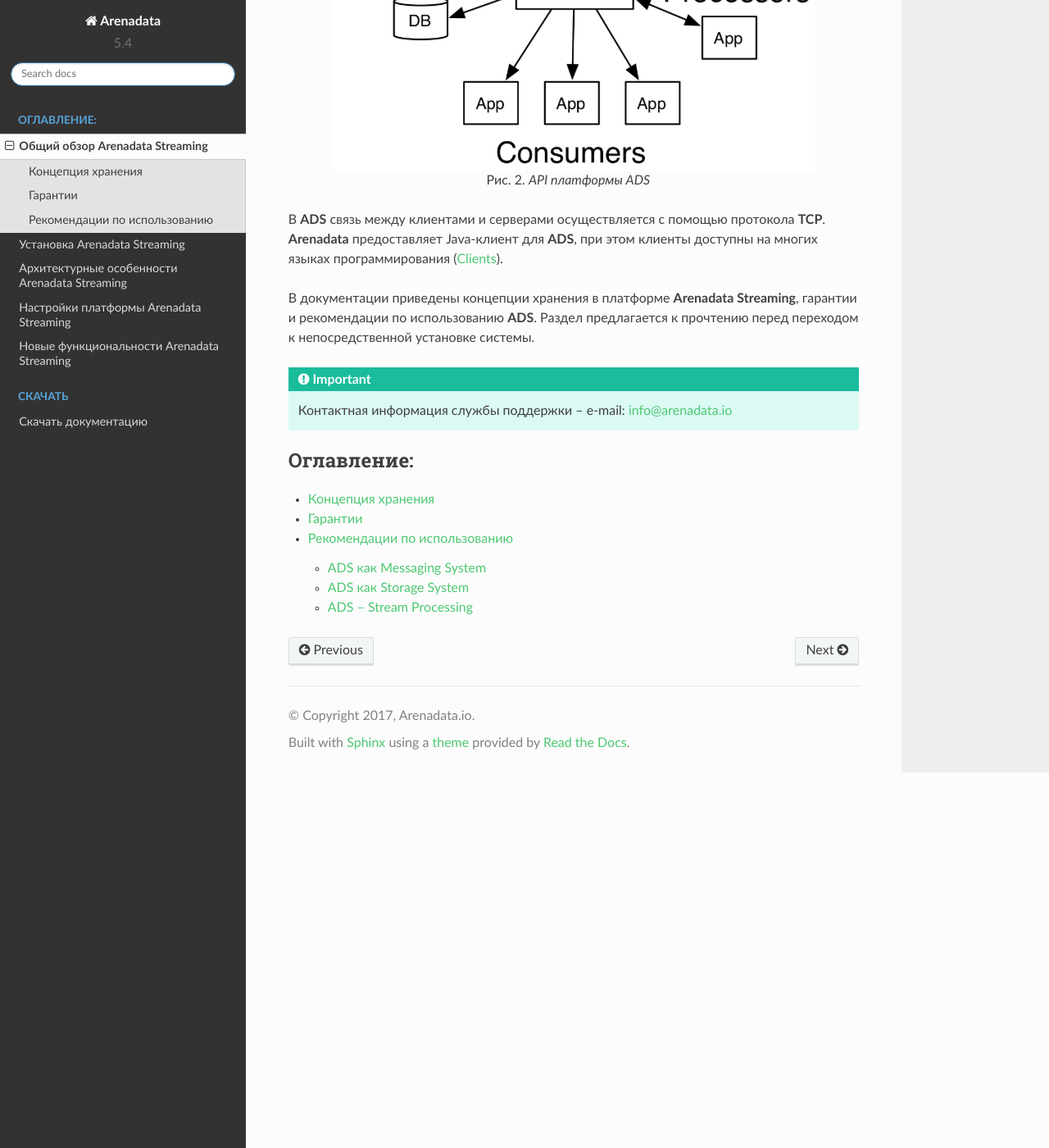
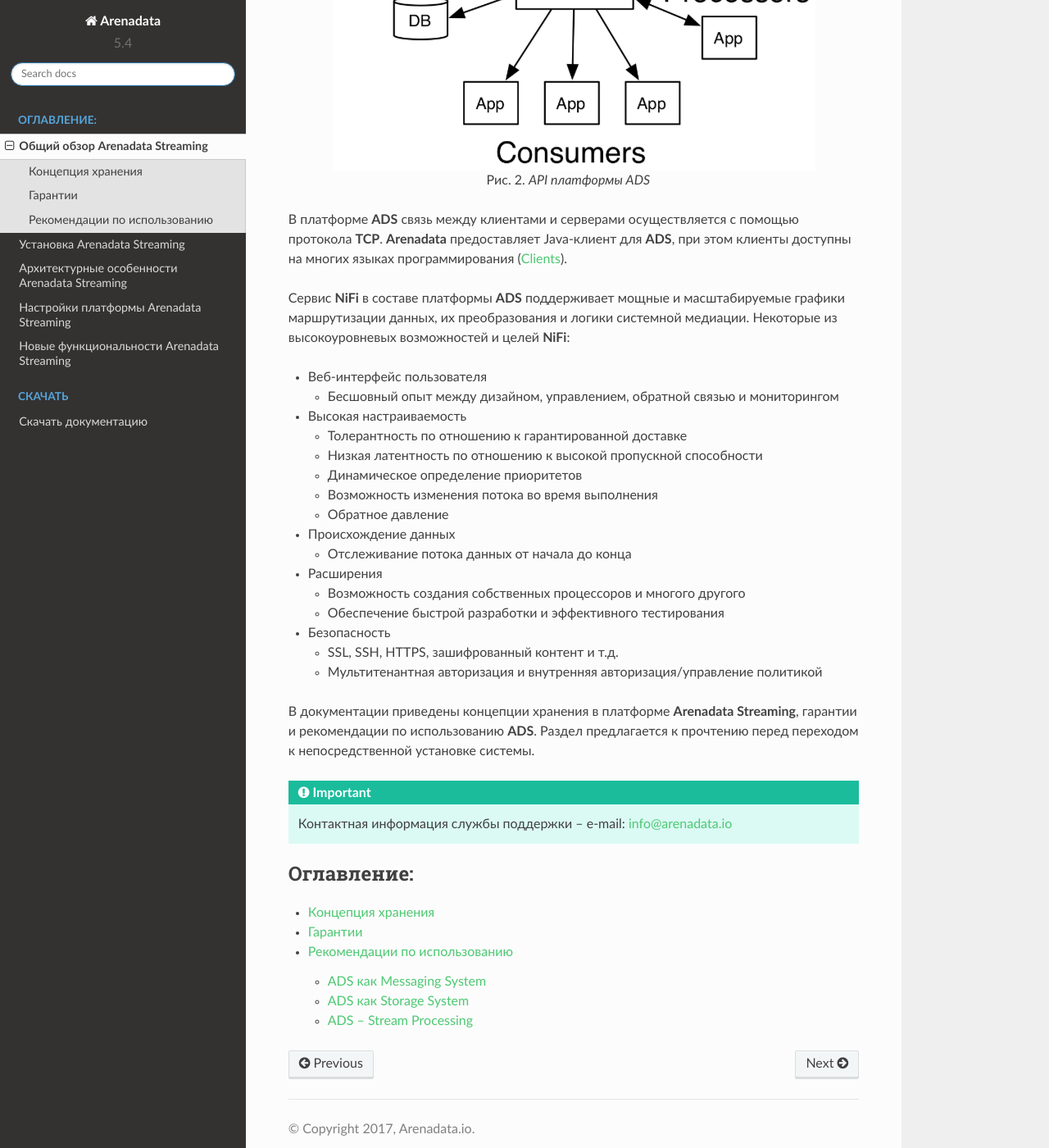
Before and after one commit to arenadata/docs_ads, a Sphinx documentation site: the page built from source/Intro/index.rst, in a window 1280 px wide and 1400 px high, scrolled down 2353 px. Shown: the whole window at 82% size. Built offline with Sphinx 7.4.7 and the Read the Docs theme 2.0.0, drawn with Linux system fonts in a browser that asks for light colours; pages that are not in the unit, such as notebooks, are missing from menus.

Commit message:
Update index.rst

```diff
--- a/source/Intro/index.rst
+++ b/source/Intro/index.rst
@@ -57,8 +57,35 @@
 
    API платформы ADS
 
-В **ADS** связь между клиентами и серверами осуществляется с помощью протокола **TCP**. **Arenadata** предоставляет Java-клиент для **ADS**, при этом клиенты доступны на многих языках программирования (`Clients <https://cwiki.apache.org/confluence/display/KAFKA/Clients>`_).
+В платформе **ADS** связь между клиентами и серверами осуществляется с помощью протокола **TCP**. **Arenadata** предоставляет Java-клиент для **ADS**, при этом клиенты доступны на многих языках программирования (`Clients <https://cwiki.apache.org/confluence/display/KAFKA/Clients>`_).
 
+Сервис **NiFi** в составе платформы **ADS** поддерживает мощные и масштабируемые графики маршрутизации данных, их преобразования и логики системной медиации. Некоторые из высокоуровневых возможностей и целей **NiFi**:
+
++ Веб-интерфейс пользователя
+
+  + Бесшовный опыт между дизайном, управлением, обратной связью и мониторингом
+
++ Высокая настраиваемость
+
+  + Толерантность по отношению к гарантированной доставке
+  + Низкая латентность по отношению к высокой пропускной способности
+  + Динамическое определение приоритетов
+  + Возможность изменения потока во время выполнения
+  + Обратное давление
+
++ Происхождение данных
+
+  + Отслеживание потока данных от начала до конца
+
++ Расширения
+
+  + Возможность создания собственных процессоров и многого другого
+  + Обеспечение быстрой разработки и эффективного тестирования
+
++ Безопасность
+
+  + SSL, SSH, HTTPS, зашифрованный контент и т.д.
+  + Мультитенантная авторизация и внутренняя авторизация/управление политикой
 
 В документации приведены концепции хранения в платформе **Arenadata Streaming**, гарантии и рекомендации по использованию **ADS**. Раздел предлагается к прочтению перед переходом к непосредственной установке системы.
 
```
Also changed, not shown: other parts of source/Intro/index.rst (+1 -1 lines).
